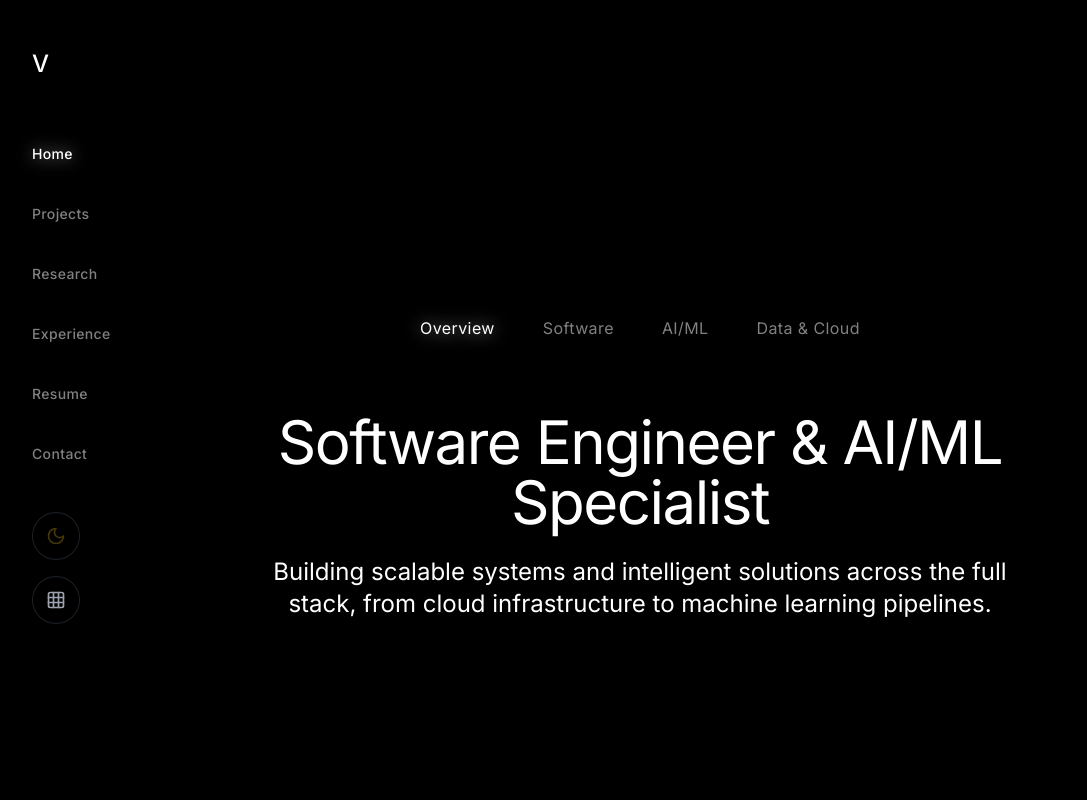
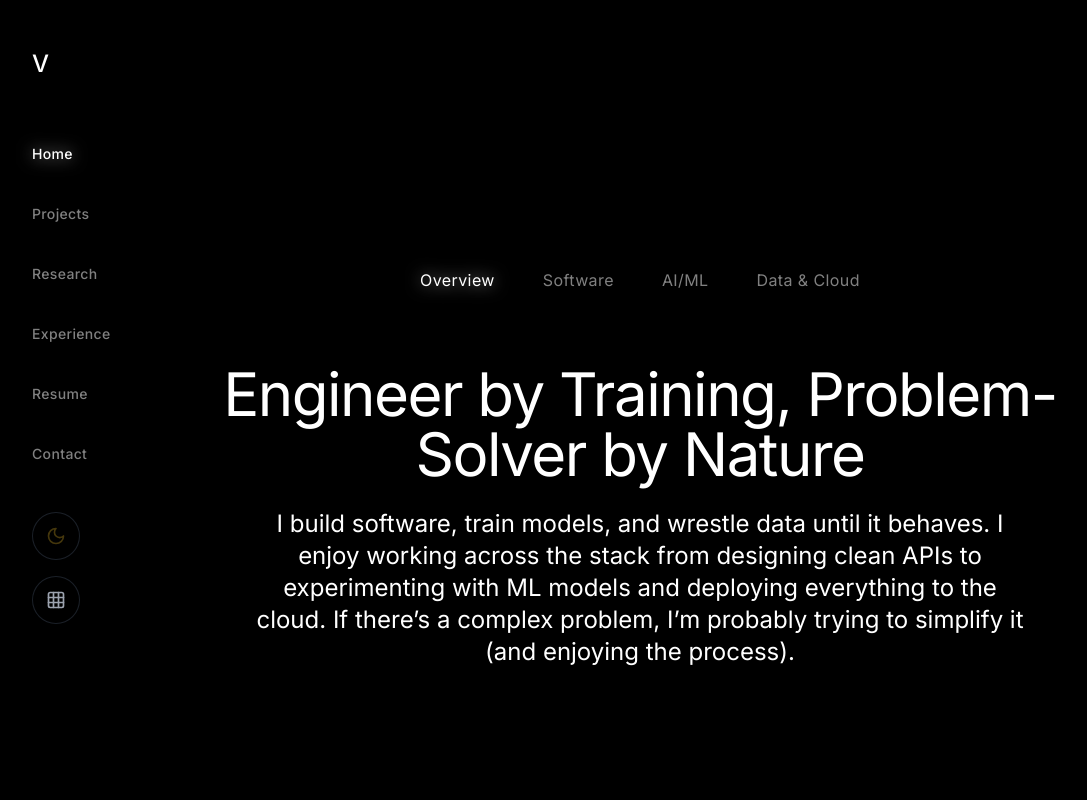
Before and after one commit to Vishesh0-7/Portfolio, a Next.js app: page / in a window 1280 px wide. Shown: the top 800 px of the page, without its empty margins (0-1087 px from the left). Built offline with nearby package versions, Linux system fonts and the light colour scheme.

Commit message:
Changes to Hero

```diff
--- a/src/components/TabHero.tsx
+++ b/src/components/TabHero.tsx
@@ -16,32 +16,32 @@ const tabs: Tab[] = [
     id: "overview",
     label: "Overview",
     content: {
-      title: "Software Engineer & AI/ML Specialist",
-      description: "Building scalable systems and intelligent solutions across the full stack, from cloud infrastructure to machine learning pipelines.",
+      title: "Engineer by Training, Problem-Solver by Nature",
+      description: "I build software, train models, and wrestle data until it behaves. I enjoy working across the stack from designing clean APIs to experimenting with ML models and deploying everything to the cloud. If there’s a complex problem, I’m probably trying to simplify it (and enjoying the process). ",
     },
   },
   {
     id: "software",
     label: "Software",
     content: {
-      title: "Full-Stack Software Engineer",
-      description: "Designing and implementing robust, scalable applications with modern frameworks, clean architecture, and best practices.",
+      title: "Full-Stack Sorcerer 🧙‍♂️",
+      description: "I write software that’s fast, clean, and built to scale not “works on my machine” code. From backend services to full-stack applications, I care about structure, performance, and maintainability. I enjoy designing systems that don’t just run, but keep running as they grow.",
     },
   },
   {
     id: "aiml",
     label: "AI/ML",
     content: {
-      title: "AI/ML Engineer",
-      description: "Developing intelligent systems using deep learning, NLP, and computer vision to solve complex real-world problems.",
+      title: "ML Engineer (I Teach Machines New Tricks)",
+      description: "I work on teaching machines to find patterns, make predictions, and occasionally surprise me. From data preprocessing to model training and evaluation, I enjoy experimenting, iterating, and squeezing performance out of both supervised and unsupervised approaches. When models fail, I debug them like software because they are.",
     },
   },
   {
     id: "data",
     label: "Data & Cloud",
     content: {
-      title: "Data & Cloud Engineer",
-      description: "Building data pipelines, analytics platforms, and cloud-native solutions for large-scale distributed systems.",
+      title: "Data Engineer in Disguise",
+      description: "I build data pipelines and cloud systems that move fast, scale well, and don’t fall over under load. From big data workflows to cloud deployments, I focus on reliability and efficiency. If data needs to flow, process, or power ML I make sure it gets there.",
     },
   },
 ];
```
